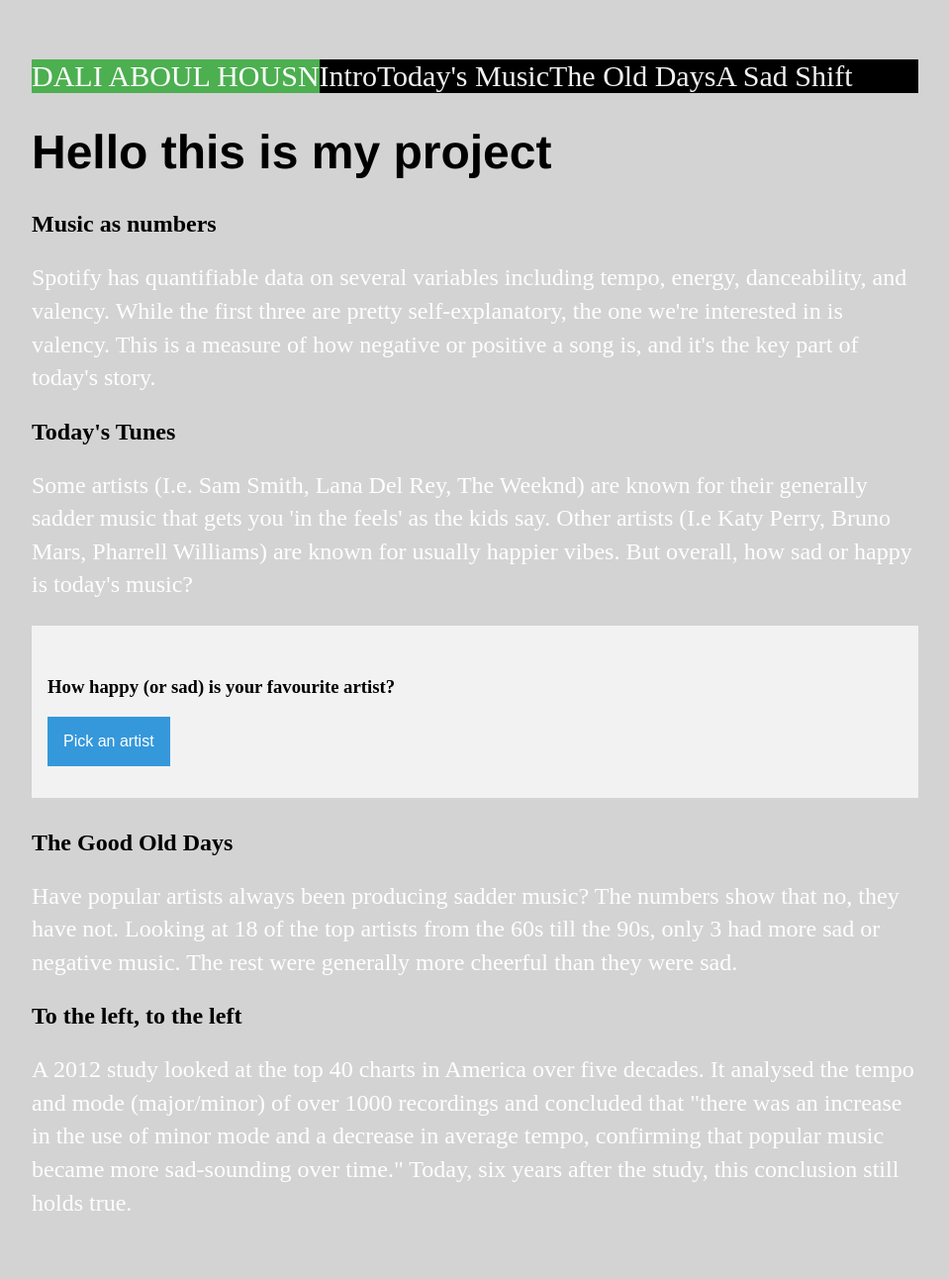
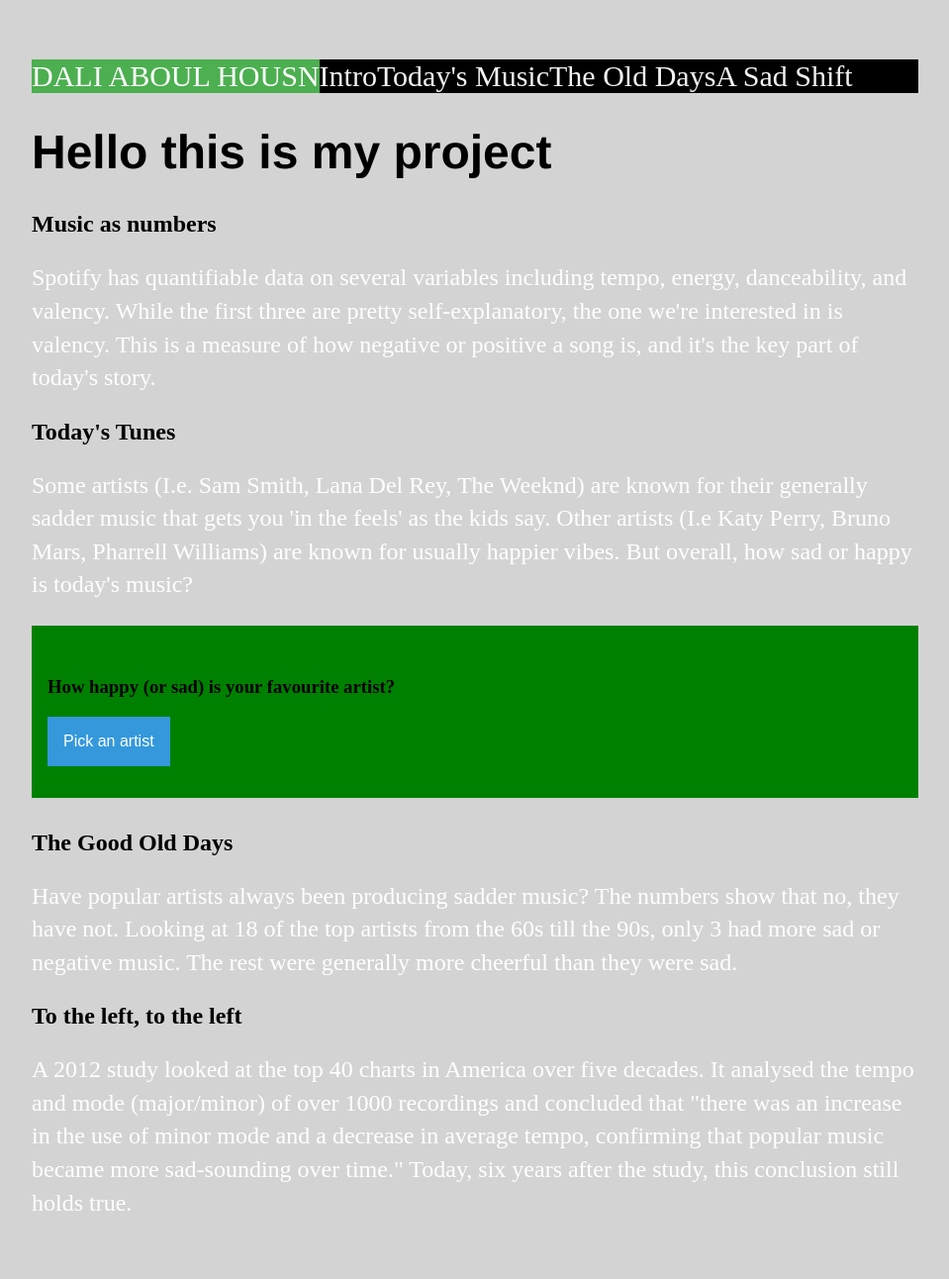
Before and after one commit to ah-dali/ah-dali.github.io, a Jekyll site: the page built from index.html, in a window 1280 px wide. Shown: the whole page at 99% size, without its empty margins (160-1119 px from the left). Built offline with Jekyll 4.4.1, drawn with Linux system fonts in a browser that asks for light colours.

Commit message:
Update main.css

```diff
--- a/css/main.css
+++ b/css/main.css
@@ -52,7 +52,7 @@ p {
 .jumbotron {
   padding: 2rem 1rem;
   margin-bottom: 2rem;
-  background-color: #f2f2f2;
+  background-color: green;
 }
 
 /* Dropdown Button */
```
